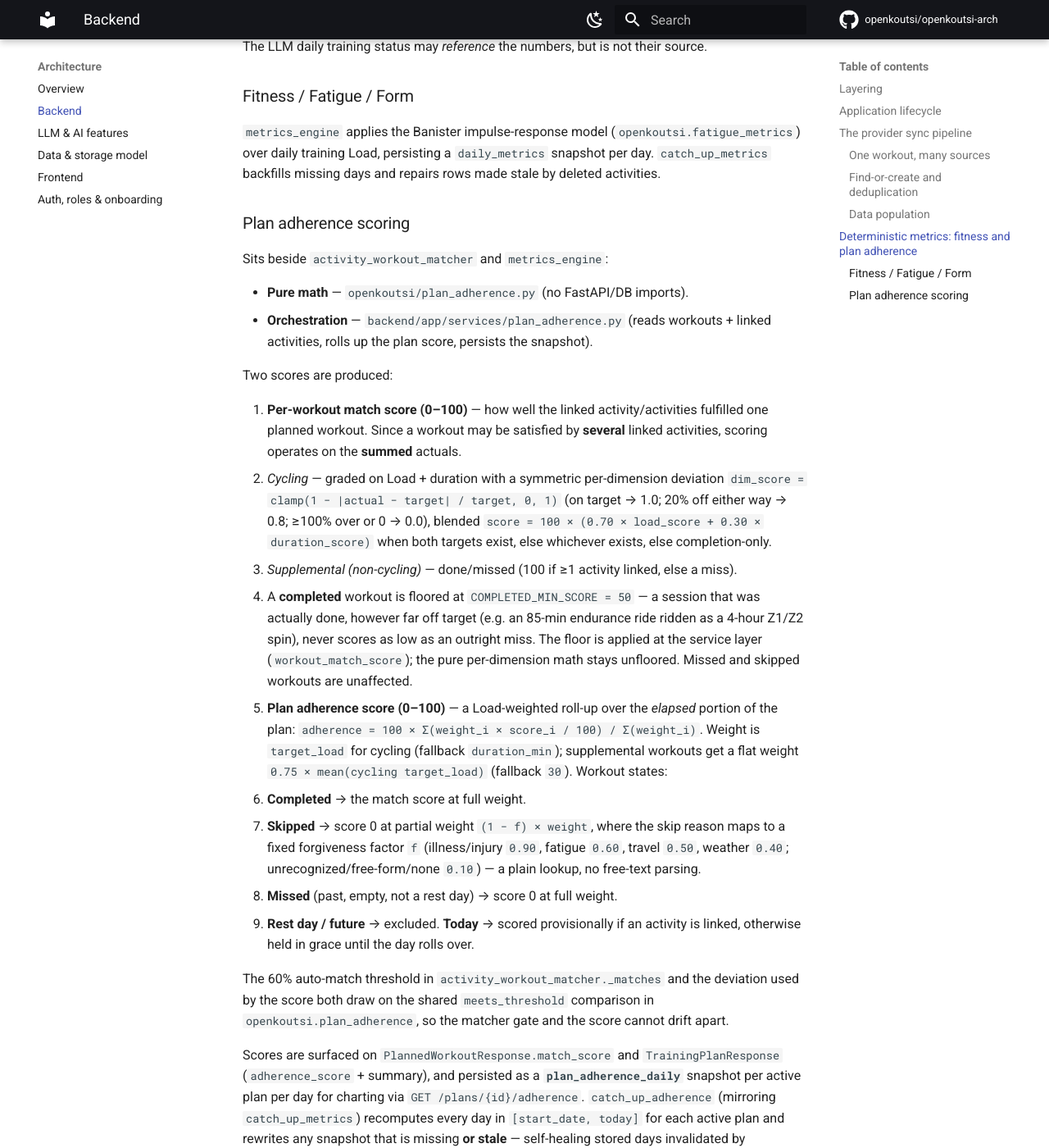
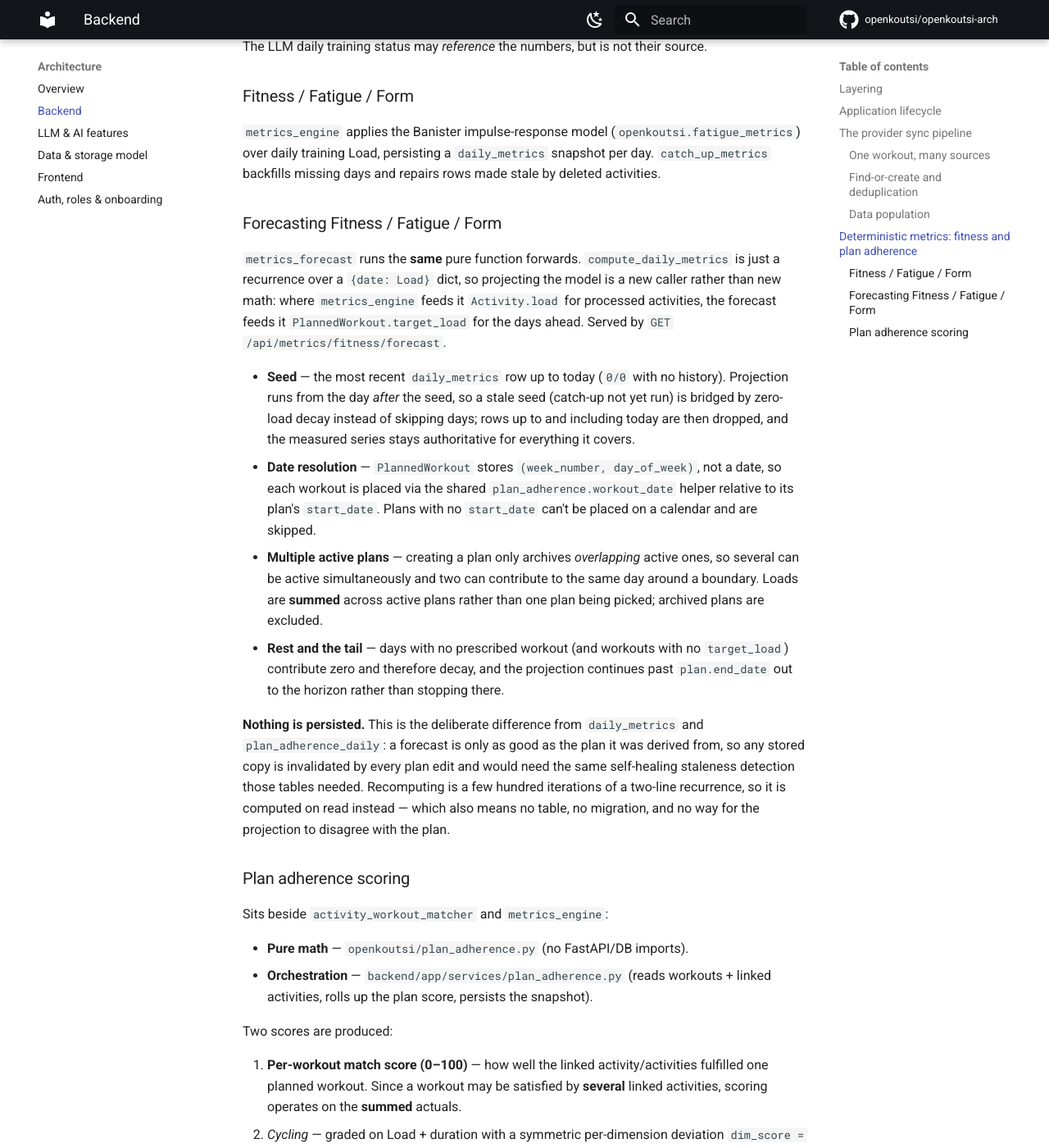
Before and after one commit to openkoutsi/openkoutsi-arch, an MkDocs documentation site: the page built from docs/architecture/backend.md, in a window 1280 px wide and 1400 px high, scrolled down 4116 px. Shown: the whole window at 82% size. Built offline with MkDocs 1.6.1 and Material for MkDocs 9.7.7, drawn with Linux system fonts in a browser that asks for light colours; comment, search, counter and statistics services are not loaded.

Commit message:
Document the Fitness/Fatigue/Form forecast service (#34)
Adds a "Forecasting Fitness / Fatigue / Form" subsection under the deterministic
metrics: same pure Banister recurrence as metrics_engine, run forwards over
PlannedWorkout.target_load instead of backwards over Activity.load.

Covers the seeding rule (project from the day after the seed so a stale seed is
bridged by decay, then drop days up to today), (week, day) date resolution via
the shared plan_adherence.workout_date helper, load summing across simultaneously
active plans, rest-day decay and the tail past plan.end_date — and why nothing is
persisted, unlike daily_metrics and plan_adherence_daily.

data-model.md is unchanged: the forecast stores nothing.

Co-Authored-By: Claude Opus 5 <noreply@anthropic.com>
Claude-Session: https://claude.ai/code/session_01Y2hveb7mY2uHUbhpH1qrFA

```diff
--- a/docs/architecture/backend.md
+++ b/docs/architecture/backend.md
@@ -125,6 +125,34 @@ subscription**. The LLM daily training status may *reference* the numbers, but i
 daily training Load, persisting a `daily_metrics` snapshot per day. `catch_up_metrics` backfills
 missing days and repairs rows made stale by deleted activities.
 
+### Forecasting Fitness / Fatigue / Form
+
+`metrics_forecast` runs the **same** pure function forwards. `compute_daily_metrics` is just a
+recurrence over a `{date: Load}` dict, so projecting the model is a new caller rather than new
+math: where `metrics_engine` feeds it `Activity.load` for processed activities, the forecast feeds
+it `PlannedWorkout.target_load` for the days ahead. Served by `GET /api/metrics/fitness/forecast`.
+
+- **Seed** — the most recent `daily_metrics` row up to today (`0/0` with no history). Projection
+  runs from the day *after* the seed, so a stale seed (catch-up not yet run) is bridged by
+  zero-load decay instead of skipping days; rows up to and including today are then dropped, and
+  the measured series stays authoritative for everything it covers.
+- **Date resolution** — `PlannedWorkout` stores `(week_number, day_of_week)`, not a date, so each
+  workout is placed via the shared `plan_adherence.workout_date` helper relative to its plan's
+  `start_date`. Plans with no `start_date` can't be placed on a calendar and are skipped.
+- **Multiple active plans** — creating a plan only archives *overlapping* active ones, so several
+  can be active simultaneously and two can contribute to the same day around a boundary. Loads are
+  **summed** across active plans rather than one plan being picked; archived plans are excluded.
+- **Rest and the tail** — days with no prescribed workout (and workouts with no `target_load`)
+  contribute zero and therefore decay, and the projection continues past `plan.end_date` out to
+  the horizon rather than stopping there.
+
+**Nothing is persisted.** This is the deliberate difference from `daily_metrics` and
+`plan_adherence_daily`: a forecast is only as good as the plan it was derived from, so any stored
+copy is invalidated by every plan edit and would need the same self-healing staleness detection
+those tables needed. Recomputing is a few hundred iterations of a two-line recurrence, so it is
+computed on read instead — which also means no table, no migration, and no way for the projection
+to disagree with the plan.
+
 ### Plan adherence scoring
 
 Sits beside `activity_workout_matcher` and `metrics_engine`:
```
